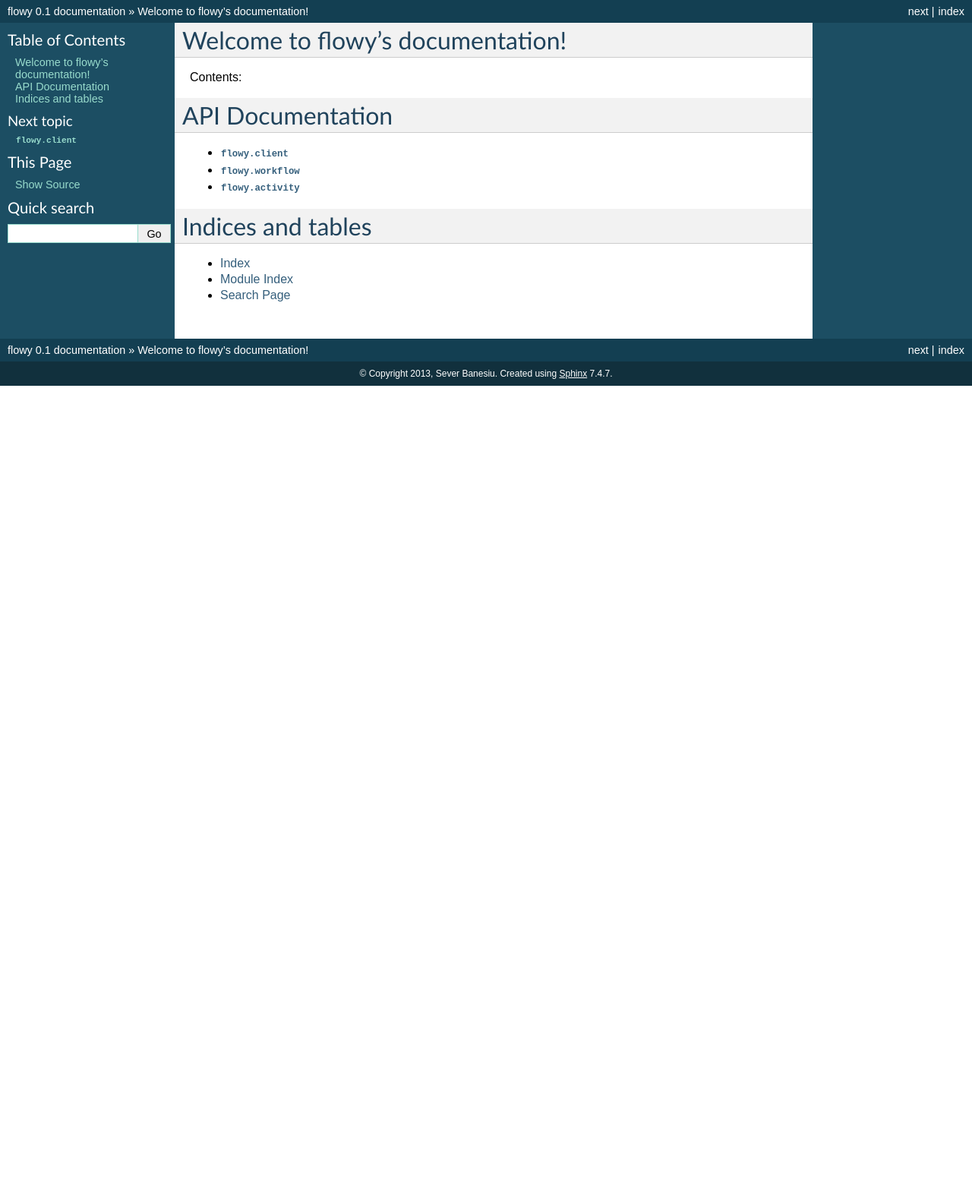
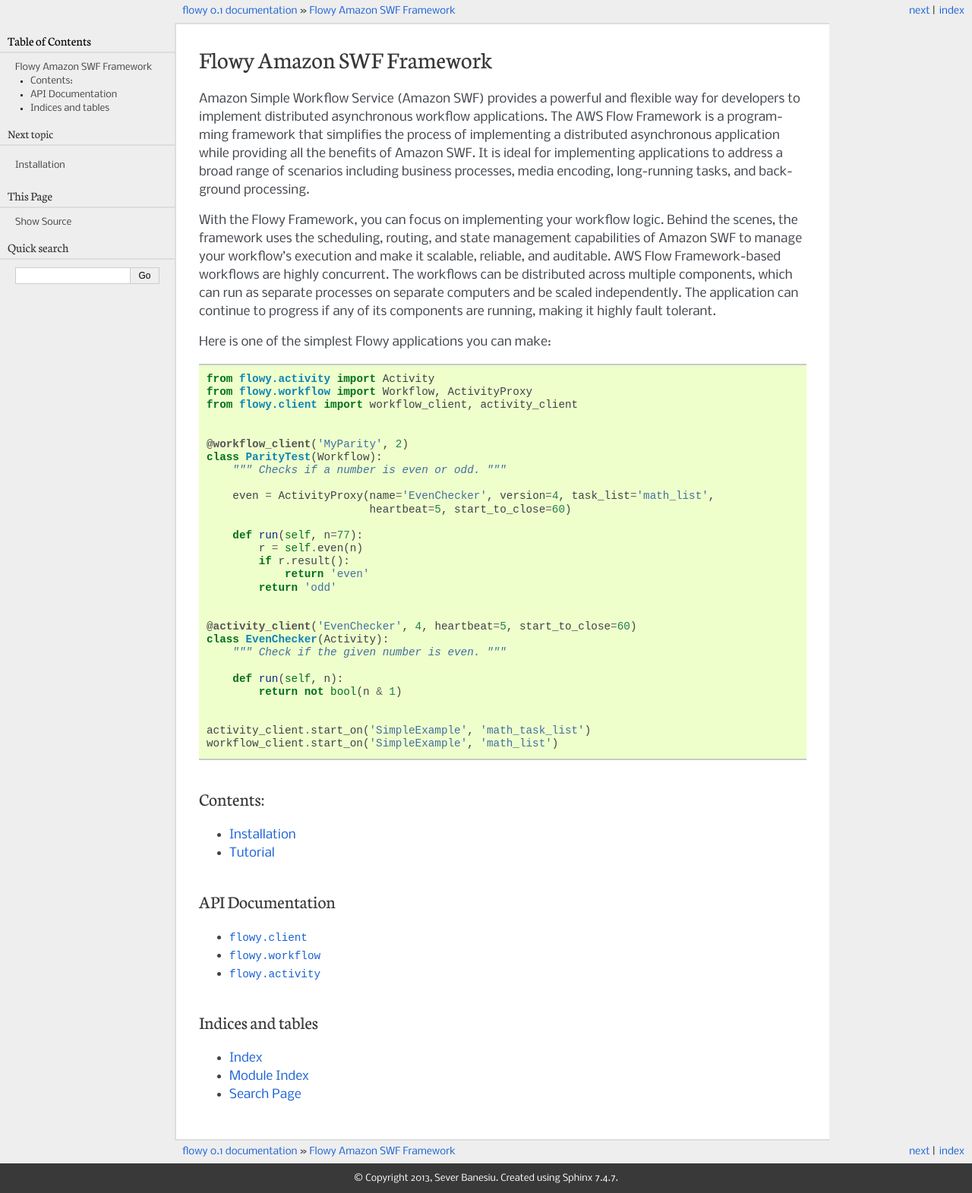
Before and after one commit to severb/flowy, a Sphinx documentation site: the page built from docs/index.rst, in a window 1280 px wide. Shown: the whole page at 76% size. Built offline with Sphinx 7.4.7, drawn with Linux system fonts in a browser that asks for light colours; before the commit the page ends 900 px from its top, so only the background shows below that.

Commit message:
Some initial documentation.

```diff
--- a/docs/conf.py
+++ b/docs/conf.py
@@ -14,6 +14,9 @@
 
 import sys
 import os
+
+from docutils import nodes
+from docutils import utils
 
 # If extensions (or modules to document with autodoc) are in another directory,
 # add these directories to sys.path here. If the directory is relative to the
@@ -103,7 +106,7 @@
 
 # The theme to use for HTML and HTML Help pages.  See the documentation for
 # a list of builtin themes.
-html_theme = 'default'
+html_theme = 'pyramid'
 
 # Theme options are theme-specific and customize the look and feel of a theme
 # further.  For a list of options available for each theme, see the
@@ -265,3 +268,16 @@
 
 # Example configuration for intersphinx: refer to the Python standard library.
 #intersphinx_mapping = {'boto': ('http://boto.readthedocs.org/en/latest/', None)}
+
+def app_role(role, rawtext, text, lineno, inliner, options={}, content=[]):
+    """custom role for :app: marker, does nothing in particular except allow
+    :app:`Flowy` to work (for later search and replace)."""
+    if 'class' in options:
+        assert 'classes' not in options
+        options['classes'] = options['class']
+        del options['class']
+    return [nodes.inline(rawtext, utils.unescape(text), **options)], []
+
+
+def setup(app):
+    app.add_role('app', app_role)
--- a/docs/index.rst
+++ b/docs/index.rst
@@ -1,16 +1,37 @@
-.. flowy documentation master file, created by
-   sphinx-quickstart on Mon Oct 14 17:56:08 2013.
-   You can adapt this file completely to your liking, but it should at least
-   contain the root `toctree` directive.
+.. _index:
 
-Welcome to flowy's documentation!
-=================================
+==========================
+Flowy Amazon SWF Framework
+==========================
+
+Amazon Simple Workflow Service (Amazon SWF) provides a powerful and flexible
+way for developers to implement distributed asynchronous workflow applications.
+The AWS Flow Framework is a programming framework that simplifies the process
+of implementing a distributed asynchronous application while providing all the
+benefits of Amazon SWF. It is ideal for implementing applications to address a
+broad range of scenarios including business processes, media encoding,
+long-running tasks, and background processing.
+
+With the :app:`Flowy` Framework, you can focus on implementing your workflow
+logic.  Behind the scenes, the framework uses the scheduling, routing, and
+state management capabilities of Amazon SWF to manage your workflow's execution
+and make it scalable, reliable, and auditable. AWS Flow Framework-based
+workflows are highly concurrent. The workflows can be distributed across
+multiple components, which can run as separate processes on separate computers
+and be scaled independently. The application can continue to progress if any of
+its components are running, making it highly fault tolerant.
+
+Here is one of the simplest :app:`Flowy` applications you can make:
+
+.. literalinclude:: tutorial/simple_example.py
 
 Contents:
-
+=================
 .. toctree::
    :maxdepth: 2
 
+   installation
+   tutorial
 
 API Documentation
 =================
--- /dev/null
+++ b/docs/installation.rst
@@ -0,0 +1,2 @@
+Installation
+------------
--- /dev/null
+++ b/docs/tutorial.rst
@@ -0,0 +1,2 @@
+Tutorial
+--------
--- /dev/null
+++ b/docs/tutorial/simple_example.py
@@ -0,0 +1,29 @@
+from flowy.activity import Activity
+from flowy.workflow import Workflow, ActivityProxy
+from flowy.client import workflow_client, activity_client
+
+
+@workflow_client('MyParity', 2)
+class ParityTest(Workflow):
+    """ Checks if a number is even or odd. """
+
+    even = ActivityProxy(name='EvenChecker', version=4, task_list='math_list',
+                         heartbeat=5, start_to_close=60)
+
+    def run(self, n=77):
+        r = self.even(n)
+        if r.result():
+            return 'even'
+        return 'odd'
+
+
+@activity_client('EvenChecker', 4, heartbeat=5, start_to_close=60)
+class EvenChecker(Activity):
+    """ Check if the given number is even. """
+
+    def run(self, n):
+        return not bool(n & 1)
+
+
+activity_client.start_on('SimpleExample', 'math_task_list')
+workflow_client.start_on('SimpleExample', 'math_list')
```
